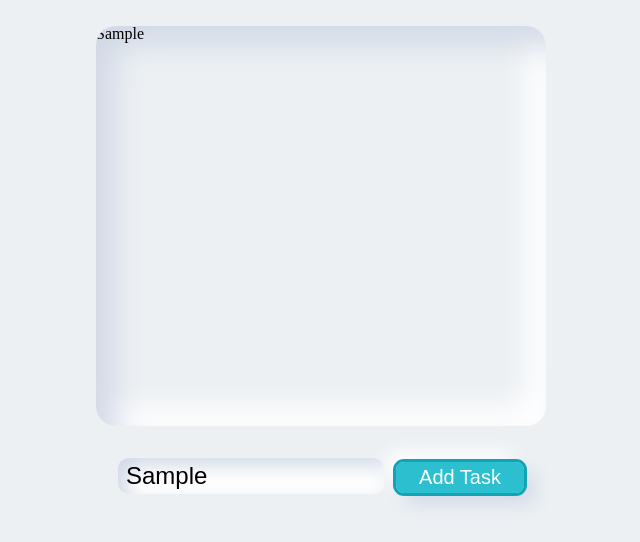
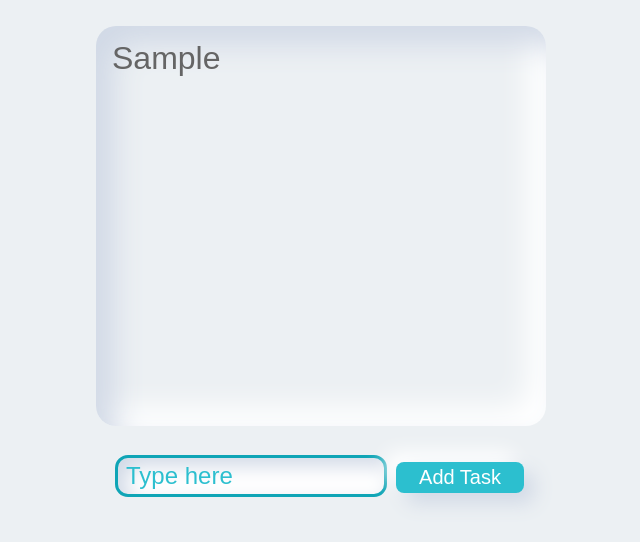
Before and after one commit to Shiela-P/ToDo, a plain HTML site: page index.html in a window 1280 px wide. Both pictures are taken after typing "Sample" into the empty fields and a click on the input "Add Task". Shown: the part 118-660 px from the top of the page, without its empty margins (319-959 px from the left). Drawn offline with Linux system fonts and the light colour scheme.

Commit message:
clear out ul so tasks don't duplicate. Made formatting better

```diff
--- a/script.js
+++ b/script.js
@@ -8,6 +8,8 @@ const taskList = document.getElementById("task_list");
 const tasks = [];
 //Function to loop through array, adding each item to ul
 const addTaskToList = () => {
+    //Clear out previous li
+    taskList.innerHTML= "";
     //loop through array
     for(const task of tasks){
         //create new list item
@@ -17,6 +19,10 @@ const addTaskToList = () => {
         //append li to ul
         taskList.appendChild(newTask);
     }
+    //clear input box
+    textBox.value = "";
+    //return cursor to input box
+    textBox.focus();
 }
 // Function to add task to array
 const addTaskToArray = () => {
@@ -31,6 +37,7 @@ const addNewTask = () => {
 }
 
 addButton.addEventListener("click", addNewTask)
+//Allow task to be added using return/enter
 
 //TO DO (haha very ironic)
 //Make functions to clear input (so that user can enter something new) and ul (so that it doesn't keep duplicating what we already have)
--- a/style.css
+++ b/style.css
@@ -55,6 +55,7 @@ table {
     --shadow2: #fff;
     --blue: #2cbfcf;
     --lt_blue: #0fa5b6;
+    --gray: #656565;
 }
 body {
     background-color: var(--background);
@@ -84,6 +85,7 @@ h1{
 }
 
 #text_box{
+    color: var(--gray);
     width: 30vw;
     max-width: 250px;
     min-width: 200px;
@@ -128,3 +130,10 @@ input:focus {
 input::placeholder{
     color: #2cbfcf;
 }
+
+li{
+    color: var(--gray);
+    padding: 1rem 0 .5rem 1rem;
+    font-size: 2rem;
+    font-family: Arial, Helvetica, sans-serif;
+}
```
